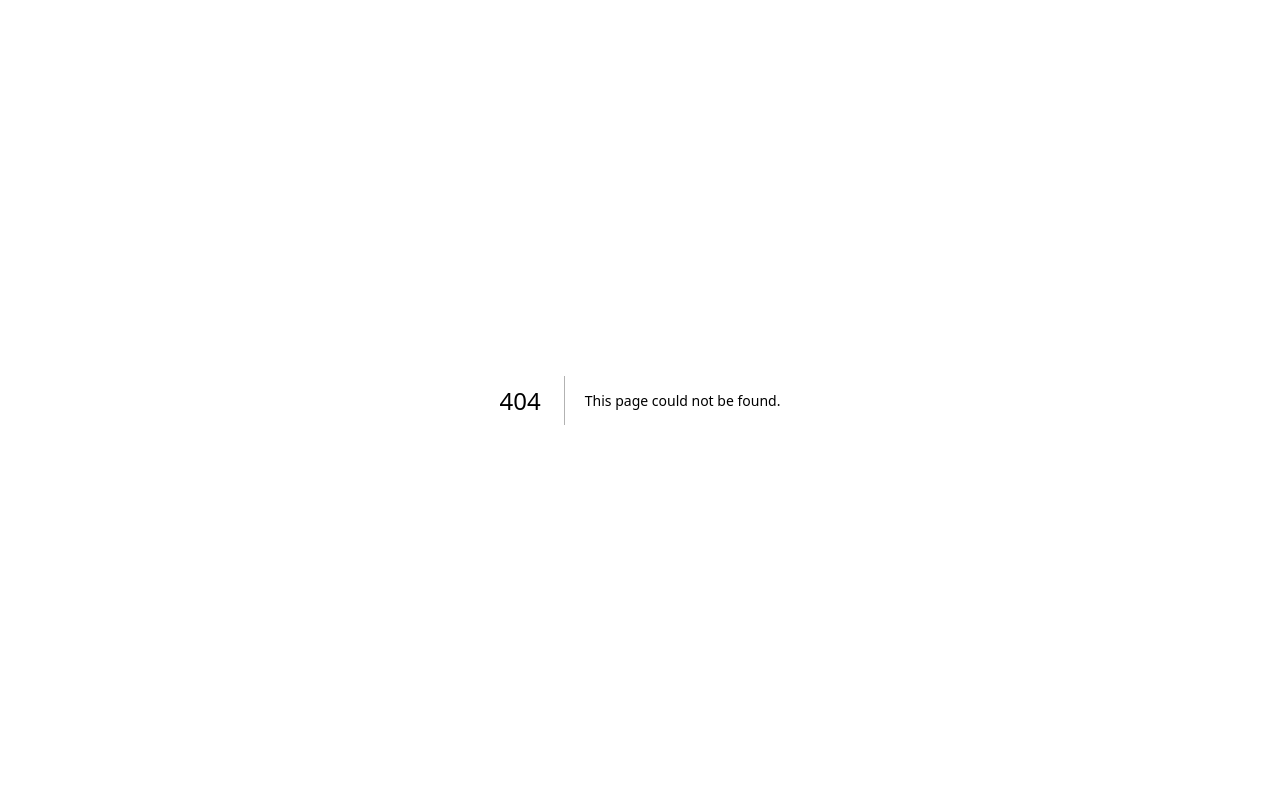
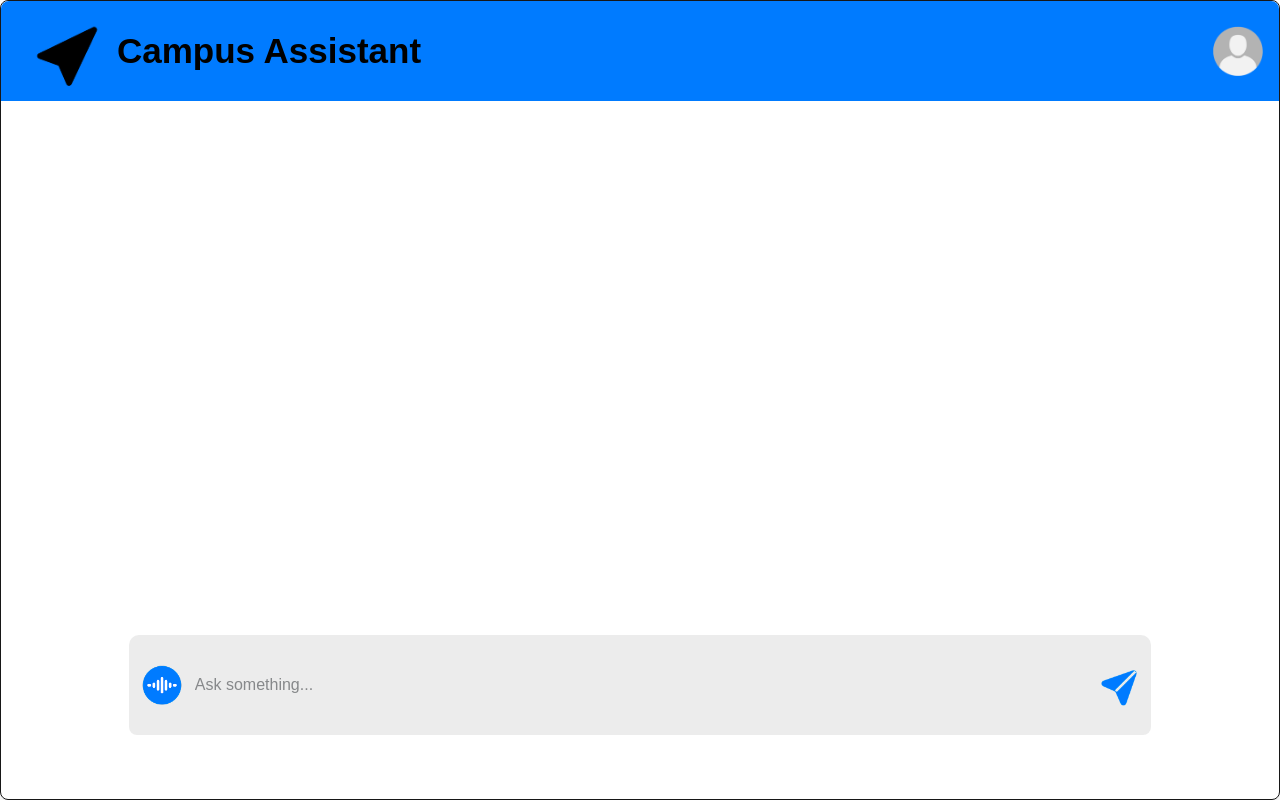
Before and after one commit to Eaman006/Campus-Navigator, a Next.js app in the folder my-app/: page /chatbot in a window 1280 px wide. Before the commit this address had no page. Built offline with nearby package versions, Linux system fonts and the light colour scheme.

Commit message:
add chatbot page

```diff
--- /dev/null
+++ b/my-app/app/chatbot/page.js
@@ -0,0 +1,77 @@
+"use client"
+import { useRef, useState } from "react";
+import Image from "next/image";
+
+const Chatbot = () => {
+  const [messages, setMessages] = useState([]);
+  const [input, setInput] = useState("");
+  const inputRef = useRef(null)
+
+  const handleSendMessage = async () => {
+    if (!input.trim()) return;
+
+    const newMessage = { text: input, sender: "user" };
+    setMessages([...messages, newMessage]);
+
+
+    // Logic to connect with backend (to be done)
+
+    setInput("");
+  };
+
+  const handleFocus = () => {
+    if (inputRef.current) {
+      inputRef.current.focus();
+    }
+  };
+
+  return (
+    <div className="flex flex-col h-screen w-full mx-auto bg-white shadow-lg rounded-lg border">
+      {/* Header */}
+      <div className="bg-[#007BFF] h-[100px] text-white p-4 flex justify-between items-center rounded-t-lg">
+        <div className="flex items-center">
+            <Image src="/logoSend.png" width={100} height={100} alt='logo' />
+            <h2 className="font-bold text-[35px] text-[#000000]">Campus Assistant</h2>
+        </div>
+        <Image src="/profile.png" width={50} height={50} alt='logo' />
+      </div>
+
+      {/* Messages Area */}
+      <div className="flex-1 overflow-y-auto p-4 space-y-2 max-w-[40%] ml-auto">
+        {messages.map((msg, index) => (
+          <div
+            key={index}
+            className={`p-3 rounded-lg ${
+              msg.sender === "user"
+                ? "bg-blue-500 text-white self-end"
+                : "bg-gray-300 text-black self-start" // For backend response
+            }`}
+          >
+            {msg.text.split("\n").map((line, i) => (
+              <p key={i}>{line}</p>
+            ))}
+          </div>
+        ))}
+      </div>
+
+      {/* Input & Buttons */}
+      <div onClick={handleFocus} className="flex mx-auto mb-[5%] items-center p-2 bg-[rgba(217,217,217,0.5)]  rounded-b-lg w-[80%] h-[100px] rounded-[10px] text-[#212529] cursor-text">
+      <Image src="/voice.png" width={50} height={50} alt='logo' className="cursor-pointer"/>
+
+        <input
+          ref={inputRef}
+          type="text"
+          className="flex-1 p-2 outline-none rounded-lg"
+          value={input}
+          onChange={(e) => setInput(e.target.value)}
+          placeholder="Ask something..."
+          onKeyDown={(e) => e.key === "Enter" && handleSendMessage()}
+        />
+
+        <Image src="/send.png" width={50} height={50} alt='logo' className="cursor-pointer" onClick={handleSendMessage}/>
+      </div>
+    </div>
+  );
+};
+
+export default Chatbot;
--- a/my-app/package.json
+++ b/my-app/package.json
@@ -10,6 +10,7 @@
   },
   "dependencies": {
     "@next/font": "^14.2.15",
+    "axios": "^1.8.3",
     "firebase": "^11.4.0",
     "next": "15.2.2",
     "react": "^19.0.0",
```
Also changed, not shown: 1 other file (tests, documents, lock files or other folders).
